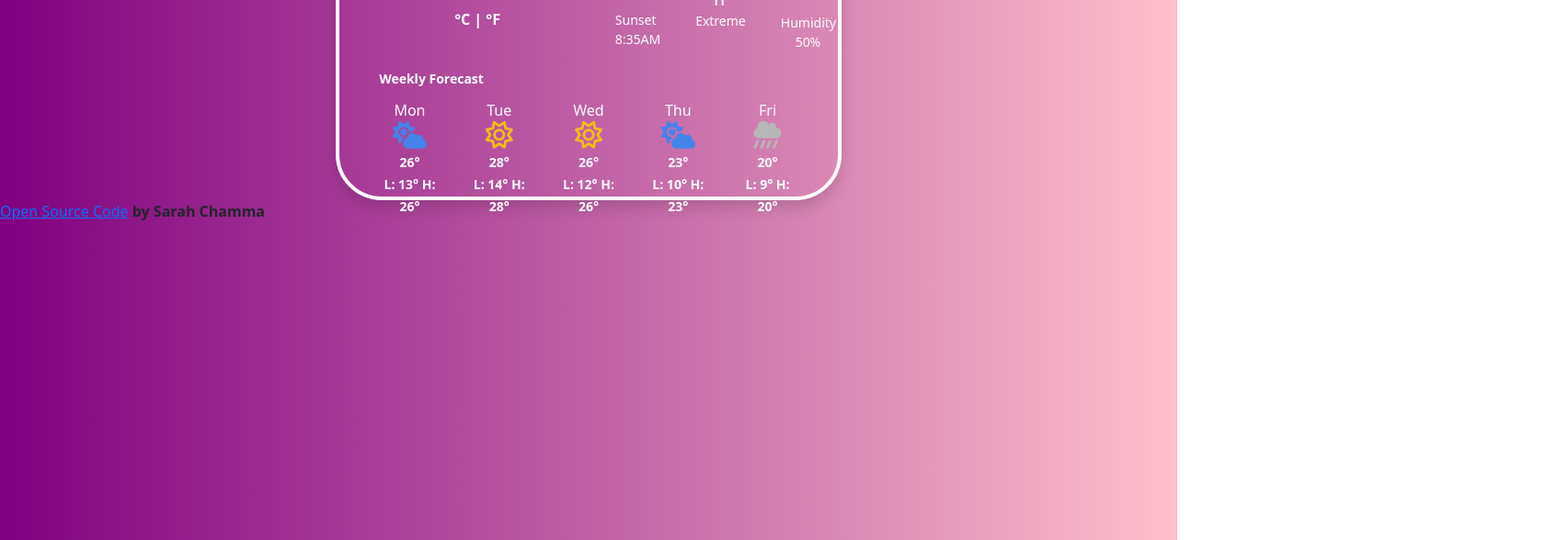
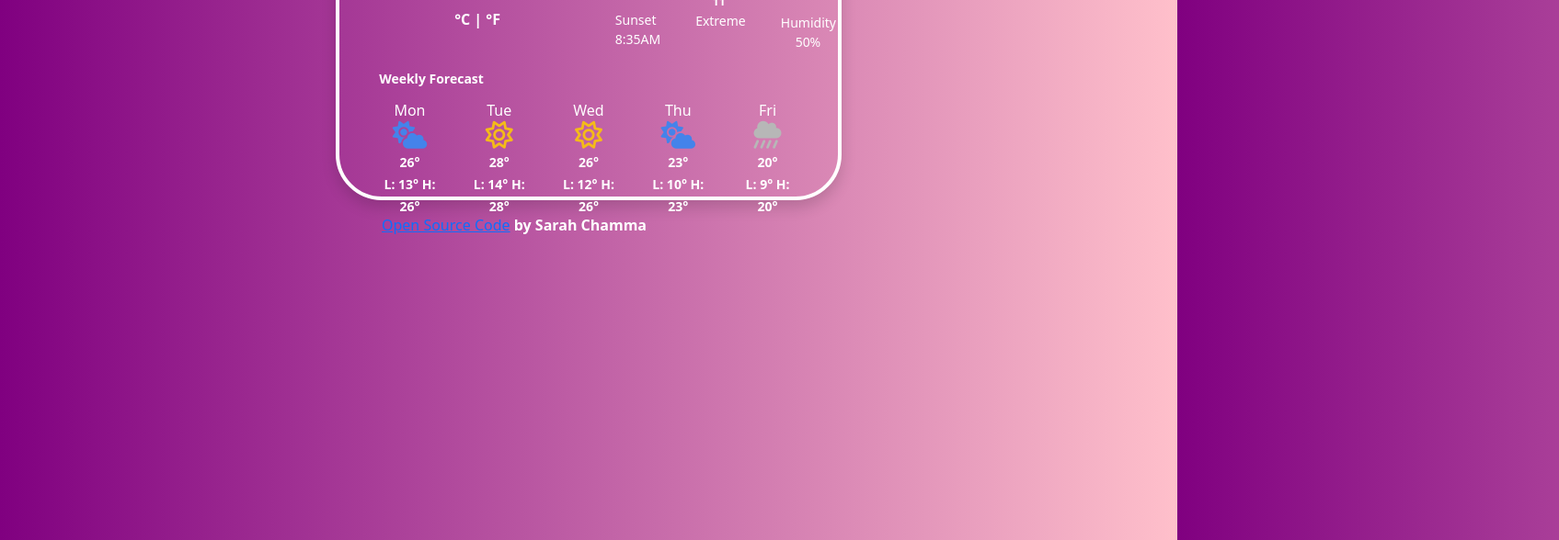
Before and after one commit to schamma94/sarahc-weather-app, a website built with Parcel: page weatherapp.html in a window 1280 px wide. Shown: the part 212-800 px from the top of the page at 92% size, 1695 px wide, since content can reach past the window. Built offline with nearby package versions, Linux system fonts and the light colour scheme; no server answers.

Commit message:
Updated (CSS) source code link position

```diff
--- a/src/style.css
+++ b/src/style.css
@@ -214,6 +214,13 @@ form {
   left: -85px;
 }
 
+.open-source {
+  position: relative;
+  left: 415px;
+  top: 15px;
+  color: white;
+}
+
 body {
   background: linear-gradient(to right, rgb(128, 0, 128), rgb(255, 192, 203));
 }
--- a/weatherapp.html
+++ b/weatherapp.html
@@ -132,14 +132,12 @@
         </div>
       </div>
     </div>
-    <a
-      class="open-source"
-      href="https://github.com/schamma94/sarahc-weather-app"
-      target="_blank"
-    >
-      Open Source Code</a
-    >
-    <strong>by Sarah Chamma</strong>
+    <div class="open-source">
+      <a href="https://github.com/schamma94/sarahc-weather-app" target="_blank">
+        Open Source Code</a
+      >
+      <strong>by Sarah Chamma</strong>
+    </div>
 
     <script src="src/index.js"></script>
     <script
```
